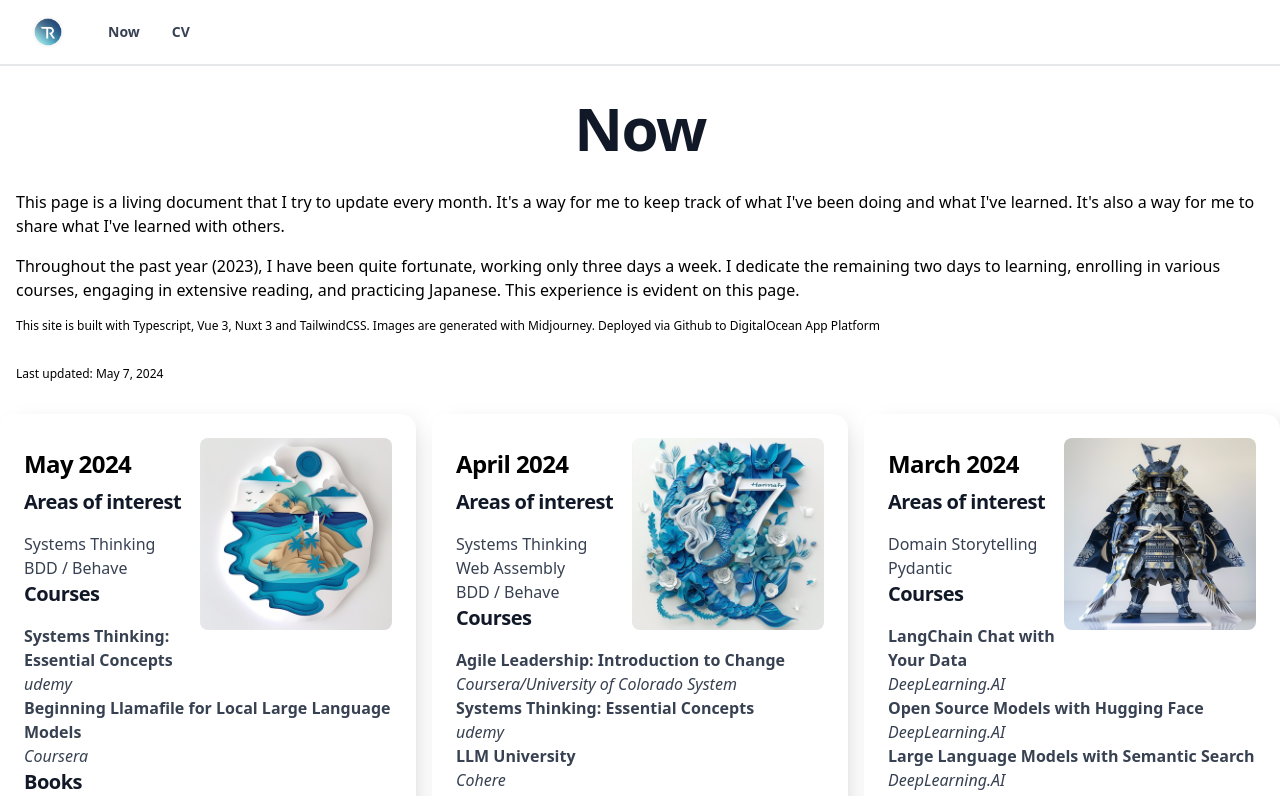
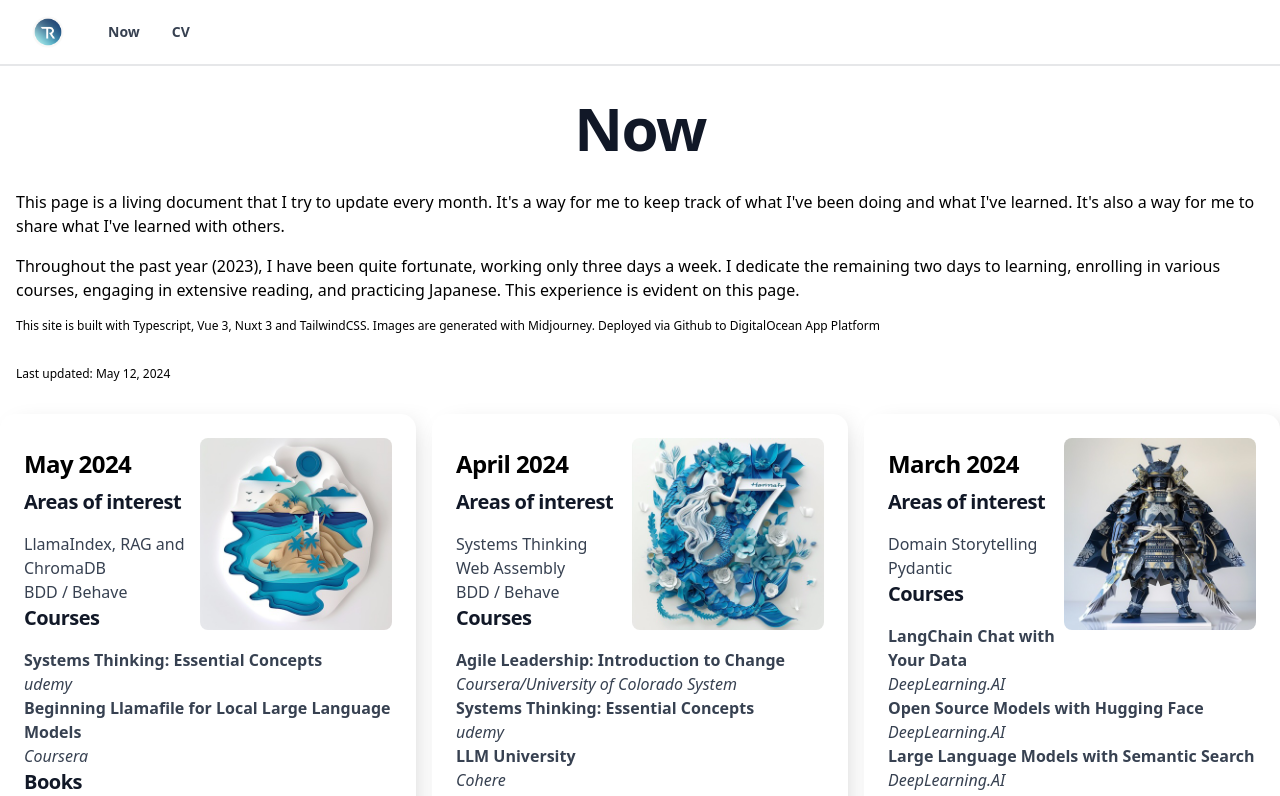
Before and after one commit to ringling/nuxt_ringling_info, a Nuxt app: page /now in a window 1280 px wide. Shown: the top 796 px of the page. Built offline with nearby package versions, Linux system fonts and the light colour scheme.

Commit message:
Interests updated

```diff
--- a/pages/now.vue
+++ b/pages/now.vue
@@ -13,14 +13,14 @@ Team<template>
         generated with
         Midjourney. Deployed via Github to DigitalOcean App Platform
       </div>
-      <div class="m-4 mb-8 text-xs">Last updated: May 7, 2024</div>
+      <div class="m-4 mb-8 text-xs">Last updated: May 12, 2024</div>
       <div class="grid grid-cols-1 md:grid-cols-2 xl:grid-cols-3 gap-4">
         <div class="block max-w p-6 bg-white markdown neu">
           <img src="/img/porto_santo.jpg" class="lg:w-48 md:w-32 w-16 rounded-lg float-right" /><h5 class="mb-2 mt-4 text-2xl font-bold tracking-tight text-black">May 2024</h5>
           <p class="font-normal text-gray-700">
             <h3>Areas of interest</h3>
             <ul>
-              <li>Systems Thinking</li>
+              <li>LlamaIndex, RAG and ChromaDB</li>
               <li>BDD / Behave</li>
             </ul>
             <h3>Courses</h3>
```
